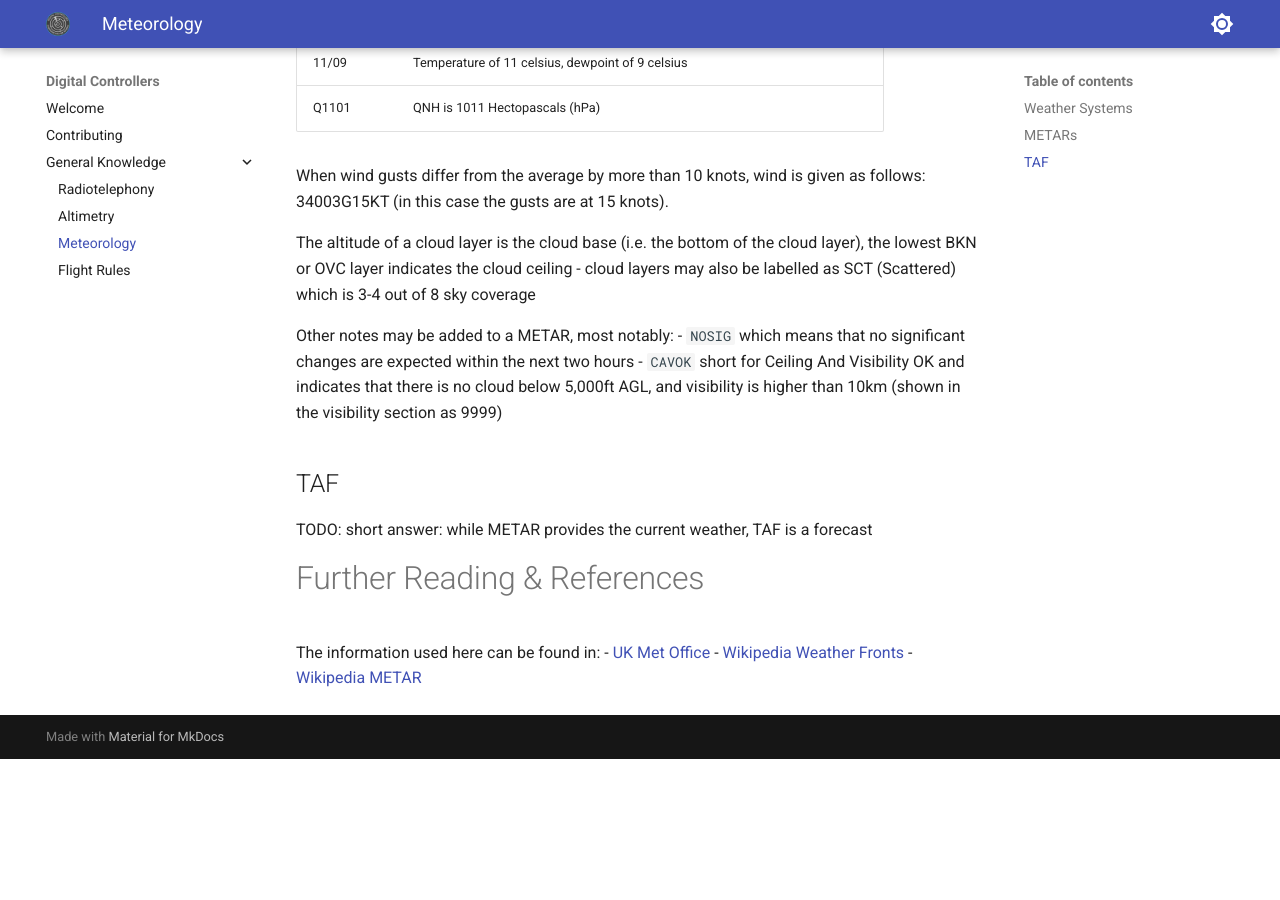
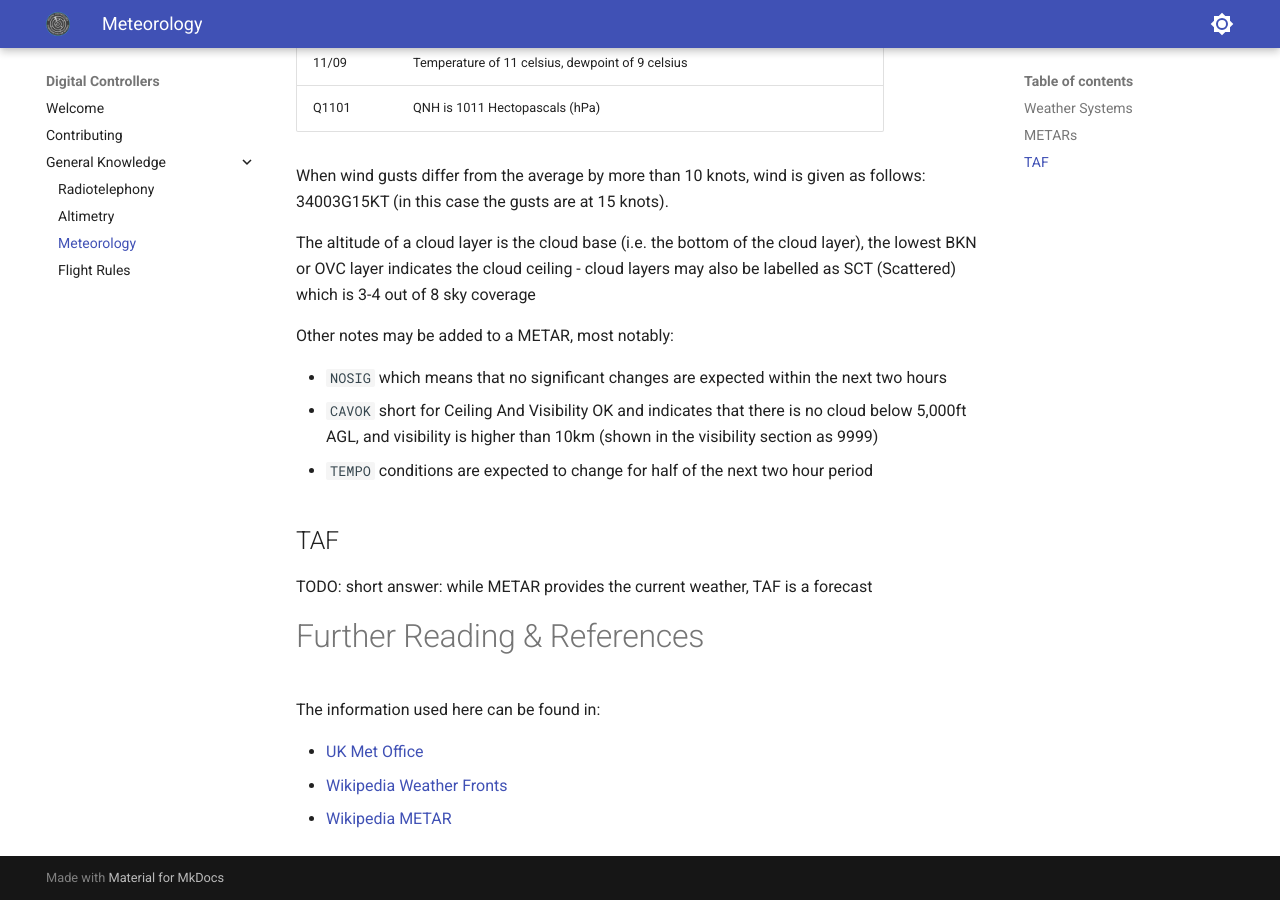
Before and after one commit to Digital-Controllers/website, an MkDocs documentation site: the page built from docs/general-knowledge/meteorology.md, in a window 1280 px wide and 900 px high, scrolled down 2545 px. Built offline with MkDocs 1.6.1 and Material for MkDocs 9.7.7, drawn with Linux system fonts in a browser that asks for light colours; before the commit the page ends 3304 px from its top, so only the background shows below that.

Commit message:
Update meteorology.md

```diff
--- a/docs/general-knowledge/meteorology.md
+++ b/docs/general-knowledge/meteorology.md
@@ -60,8 +60,10 @@ When wind gusts differ from the average by more than 10 knots, wind is given as
 The altitude of a cloud layer is the cloud base (i.e. the bottom of the cloud layer), the lowest BKN or OVC layer indicates the cloud ceiling - cloud layers may also be labelled as SCT (Scattered) which is 3-4 out of 8 sky coverage
 
 Other notes may be added to a METAR, most notably:
+
 - `NOSIG` which means that no significant changes are expected within the next two hours
 - `CAVOK` short for Ceiling And Visibility OK and indicates that there is no cloud below 5,000ft AGL, and visibility is higher than 10km (shown in the visibility section as 9999)
+- `TEMPO` conditions are expected to change for half of the next two hour period
 
 ## TAF
 
@@ -70,6 +72,7 @@ TODO: short answer: while METAR provides the current weather, TAF is a forecast
 # Further Reading & References
 
 The information used here can be found in:
+
 - [UK Met Office](https://www.metoffice.gov.uk/)
 - [Wikipedia Weather Fronts](https://en.wikipedia.org/wiki/Weather_front)
 - [Wikipedia METAR](https://en.wikipedia.org/wiki/METAR)
```
